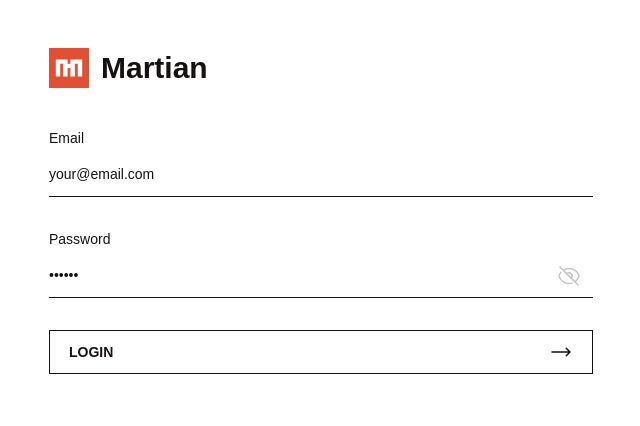
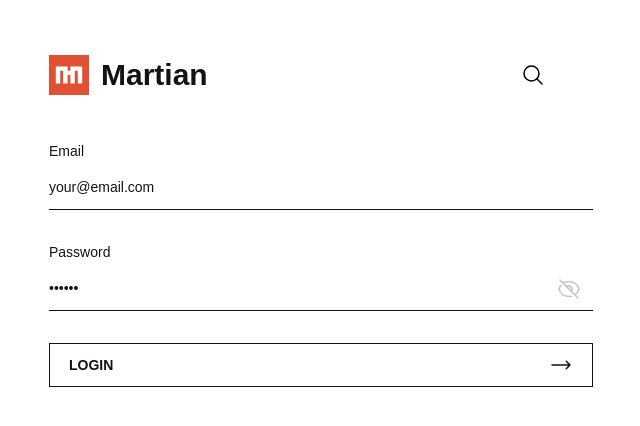
Before and after one commit to magla/martian, a Gatsby site: page / in a window 1280 px wide. Shown: the whole page, without its empty margins (319-959 px from the left). Built offline with nearby package versions, Linux system fonts and the light colour scheme; Gatsby itself is replaced by a stand-in of ours.

Commit message:
Search started

```diff
--- a/src/components/Header.tsx
+++ b/src/components/Header.tsx
@@ -2,25 +2,28 @@ import * as React from 'react';
 import useConsoleLog from '../hooks/useConsoleLog';
 import Logo from './Logo';
 import LogoutButton from './LogoutButton';
+import Search from './Search';
 
 const componentName = 'Header';
 
 type HeaderProps = {
   text: string | Queries.Maybe<string>;
+  showSearch?: boolean;
   showLogout?: boolean;
 };
 
-const Header = ({ text, showLogout = false }: HeaderProps) => {
+const Header = ({ text, showSearch = true, showLogout = false }: HeaderProps) => {
   useConsoleLog(componentName);
 
   return (
-    <div className="flex justify-between p-4 pt-12 mb-6 bg-white">
+    <div className="flex items-center justify-between p-4 pt-12 mb-6 bg-white">
       <a href="/app">
         <div className="flex gap-3">
           <Logo />
           <h1>{text}</h1>
         </div>
       </a>
+      {showSearch && <Search />}
       {showLogout && <LogoutButton />}
     </div>
   );
--- a/src/components/PostList.tsx
+++ b/src/components/PostList.tsx
@@ -17,7 +17,7 @@ const PostList = () => {
 
   return (
     <div className="grid w-full grid-cols-1 gap-3 md:grid-cols-2 lg:grid-cols-3">
-      {posts && posts.map((post?: AppPost) => <PostCard post={post} />)}
+      {posts && posts.map((post?: AppPost) => <PostCard post={post} key={post?.id} />)}
     </div>
   );
 };
--- a/src/components/Search.tsx
+++ b/src/components/Search.tsx
@@ -1,9 +1,51 @@
+import React, { ChangeEvent, useCallback, useRef, useState } from 'react';
 import useConsoleLog from '../hooks/useConsoleLog';
+import TextInput from './TextInput';
 
 const componentName = 'Search';
 
 const Search = () => {
+  const [searchClicked, setSearchClicked] = useState(false);
+  const [searched, setSearched] = useState<string>();
+
+  const inputRef = useRef<HTMLInputElement>(null);
+
   useConsoleLog(componentName);
+
+  const handleClickSearch = useCallback(() => {
+    inputRef.current && inputRef.current.focus();
+
+    setSearchClicked(!searchClicked);
+  }, [inputRef, searchClicked]);
+
+  return (
+    <div className="flex items-center justify-between mx-12 grow">
+      <div className={`${searchClicked ? 'w-full' : 'w-0'} duration-300 overflow-hidden`}>
+        <TextInput
+          ref={inputRef}
+          name="search"
+          placeholder="Search by user"
+          onChange={(e: ChangeEvent<HTMLInputElement>) => setSearched(e.target.value)}
+        />
+      </div>
+      <button onClick={handleClickSearch} className="ml-6">
+        <svg
+          xmlns="http://www.w3.org/2000/svg"
+          fill="none"
+          viewBox="0 0 24 24"
+          strokeWidth={1.5}
+          stroke="currentColor"
+          className="size-6"
+        >
+          <path
+            strokeLinecap="round"
+            strokeLinejoin="round"
+            d="m21 21-5.197-5.197m0 0A7.5 7.5 0 1 0 5.196 5.196a7.5 7.5 0 0 0 10.607 10.607Z"
+          />
+        </svg>
+      </button>
+    </div>
+  );
 };
 
 export default Search;
--- a/src/components/TextInput.tsx
+++ b/src/components/TextInput.tsx
@@ -1,4 +1,4 @@
-import React, { ChangeEventHandler, ReactElement } from 'react';
+import React, { ChangeEventHandler, ReactElement, forwardRef } from 'react';
 import useConsoleLog from '../hooks/useConsoleLog';
 
 export enum TextInputType {
@@ -21,7 +21,9 @@ export interface TextInputProps {
 
 const componentName = 'TextInput';
 
-const TextInput = ({
+const TextInput = forwardRef(
+  (
+    {
       type,
       name,
       onChange,
@@ -31,7 +33,9 @@ const TextInput = ({
       children,
       defaultValue,
       errors,
-}: TextInputProps) => {
+    }: TextInputProps,
+    ref: React.Ref<HTMLInputElement>,
+  ) => {
     useConsoleLog(componentName);
 
     return (
@@ -43,6 +47,7 @@ const TextInput = ({
         )}
         <div className="relative text-gray">
           <input
+            ref={ref}
             onChange={onChange}
             type={type}
             name={name}
@@ -52,12 +57,15 @@ const TextInput = ({
             defaultValue={defaultValue}
           />
           {children && (
-          <span className="absolute inset-y-0 right-0 flex items-center p-1 pr-3">{children}</span>
+            <span className="absolute inset-y-0 right-0 flex items-center p-1 pr-3">
+              {children}
+            </span>
           )}
         </div>
         {errors && <div className="text-red first-letter:uppercase">{errors[0]}</div>}
       </div>
     );
-};
+  },
+);
 
 export default TextInput;
--- a/src/pages/app.tsx
+++ b/src/pages/app.tsx
@@ -6,7 +6,7 @@ import usePrivateRoute from '../hooks/usePrivateRoute';
 
 const componentName = 'App';
 
-const App = (props: any) => {
+const App = () => {
   usePrivateRoute();
   useConsoleLog(componentName);
 
```
Lines whose indentation alone changed are shown as unchanged.
